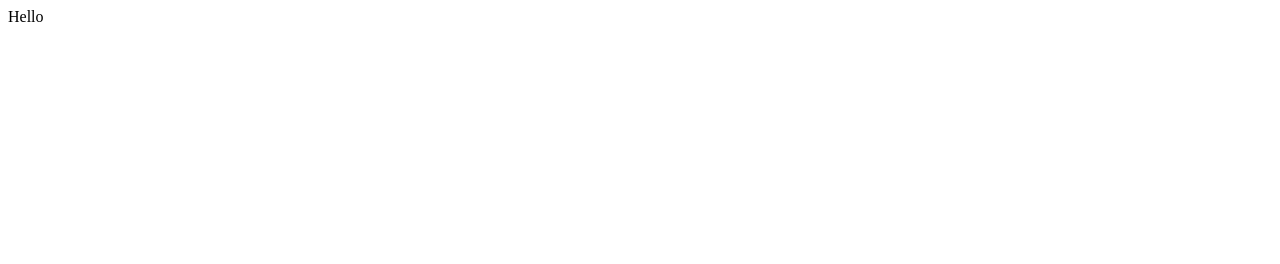
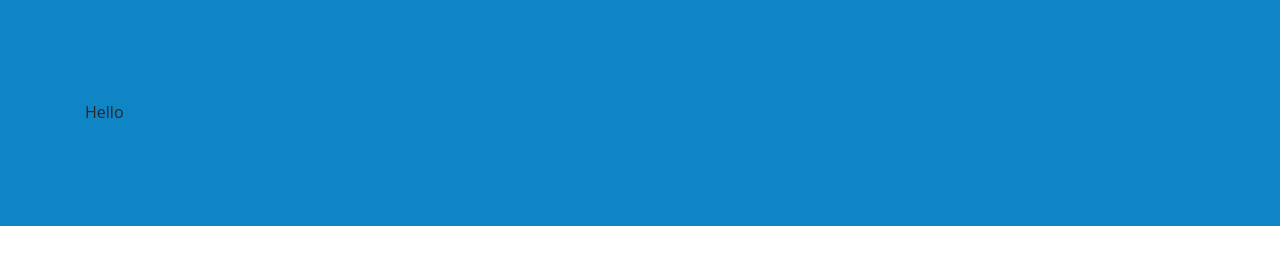
Before and after one commit to mclyalin/layout-designer-project-lvl1, a website: page src/index.html in a window 1280 px wide. Drawn offline with Linux system fonts and the light colour scheme.

Commit message:
add general styles

```diff
--- a/src/styles/style.css
+++ b/src/styles/style.css
@@ -1,7 +1,62 @@
-/** CSS STYLE **/
+/** General **/
 
-.hello {
-  display: block;
+:root {
+  --white: #fff;
+  --white-50: #d7ccc0;
+  --light: #f5f4f0;
+  --primary: #fe8a02;
+  --primary-dark: #42413c;
+  --dark: #2a2626;
+  --dark-50: #908d8b;
+  --brown: #b09a81;
+  --blue: #1085c5;
+}
 
-  color: #fff;
+@font-face {
+  font-weight: 400;
+  font-family: "Open Sans";
+  src: url("https://fonts.googleapis.com/css2?family=Gloria+Hallelujah&family=Open+Sans:wght@300;400&display=swap");
 }
+
+@font-face {
+  font-weight: 400;
+  font-family: "Neucha";
+  src: url("https://fonts.googleapis.com/css2?family=Gloria+Hallelujah&family=Open+Sans:wght@300;400&display=swap");
+}
+
+body {
+  width: 100vw;
+  margin: 0;
+
+  font: 16px / 1.6em "Open Sans", sans-serif;
+  color: var(--dark);
+}
+
+h1, h2, h3 {
+  font-family: "Neucha";
+  line-height: 1.2em;
+}
+
+h1 {
+  font-size: 72px;
+}
+
+h2 {
+  font-size: 60px;
+}
+
+h3 {
+  font-size: 34px;
+}
+
+section {
+  display: flex;
+  justify-content: center;
+  padding: 100px 0;
+
+  background-color: #1085c5;
+}
+
+section > * {
+  width: 1110px;
+}
```
